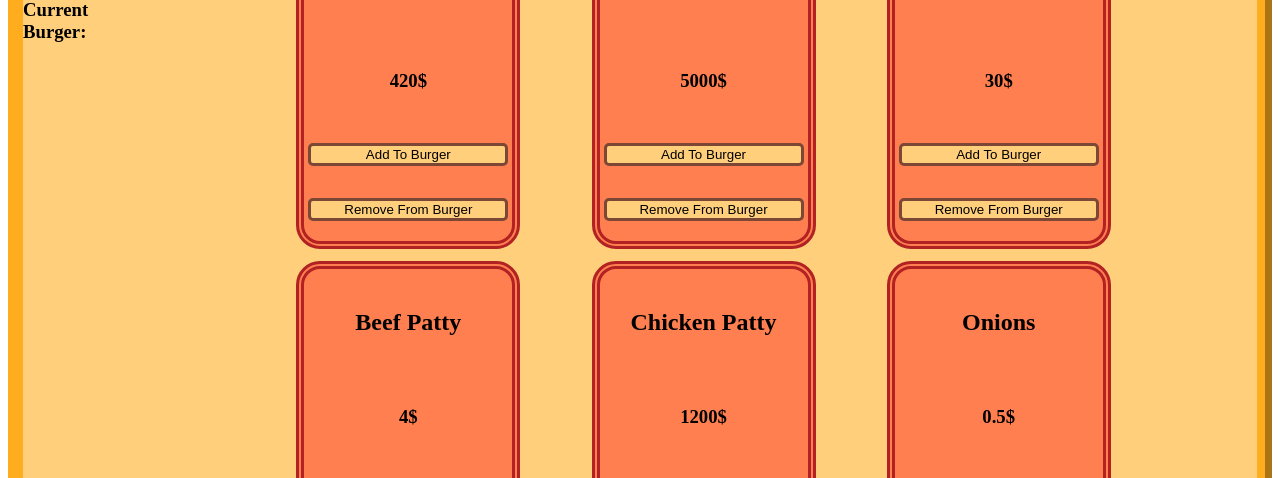
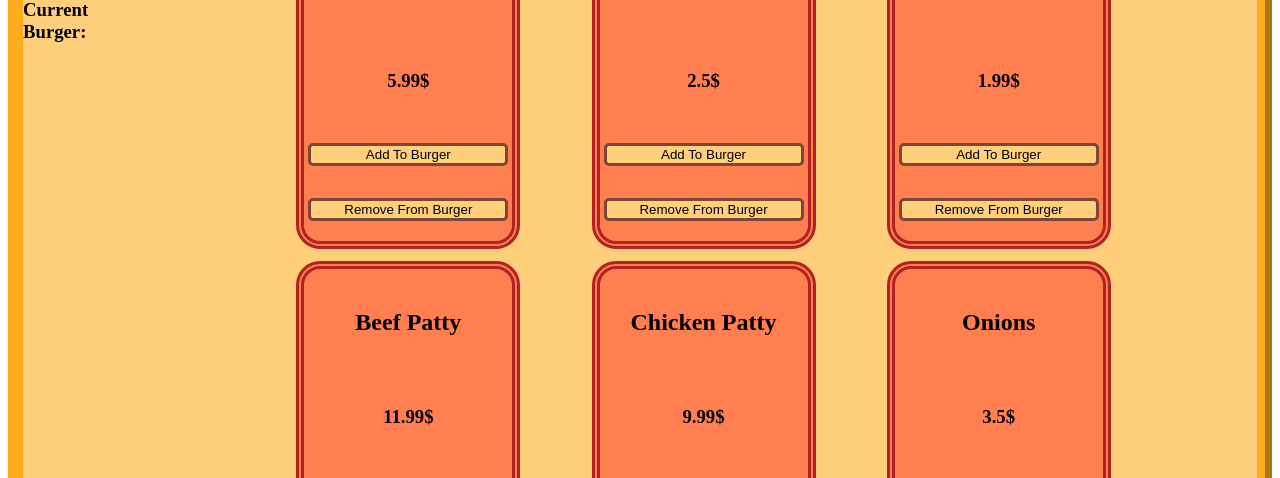
Before and after one commit to staten-island-tech/vue-reactivity-project-Boycool3, a Vue app in the folder app/: page / in a window 1280 px wide. Shown: the part 178-656 px from the top of the page. Built offline with nearby package versions, Linux system fonts and the light colour scheme.

Commit message:
Accurate price counter now yay

```diff
--- a/app/src/components/BurgerCard.vue
+++ b/app/src/components/BurgerCard.vue
@@ -1,14 +1,14 @@
 <template>
     <div class="burgercard">
-        <h2>{{burger.name}}</h2>
-        <h3>{{burger.price}}$</h3>
+        <h2>{{bun.name}}</h2>
+        <h3>{{bun.price}}$</h3>
         <slot></slot>
     </div>
 </template>
 
 <script setup>
 defineProps({
-    burger:{
+    bun:{
         type: Object,
         required: true
     }
--- a/app/src/views/BurgerMaker.vue
+++ b/app/src/views/BurgerMaker.vue
@@ -1,7 +1,7 @@
 <template>
   <div class="SOMANYDIVSAAAA">
     <div class="burgerwindow">
-      <h1>Current Price: {{burgerprice}}$</h1>
+      <h1>Current Price: {{ Math.round(burgerprice) }}$</h1>
       <h3>Current Burger:</h3>
     </div>
   <div class="thing">
@@ -14,8 +14,8 @@
     </div>
     <h1>Burger Buns</h1>
     <div class="container">
-      <BurgerCard v-for="burger in burgers" :key="burger.name" :burger="burger">
-        <button @click="Add(burger)">Use in Burger</button>
+      <BurgerCard v-for="bun in buns" :key="bun.name" :bun="bun">
+        <button @click="Add(bun)">Use in Burger</button>
       </BurgerCard>
     </div>
   </div>
@@ -27,36 +27,36 @@ import { ref } from 'vue'
 import ToppingCard from '@/components/ToppingCard.vue'
 import BurgerCard from '@/components/BurgerCard.vue'
 const toppings = ref([
-  { name: 'Tomatoes', price: 420 },
-  { name: 'Lettuce', price: 5000 },
-  { name: 'Cheese', price: 30 },
-  { name: 'Beef Patty', price: 4 },
-  { name: 'Chicken Patty', price: 1200 },
-  { name: 'Onions', price: 0.5 },
-  { name: 'Pickle(Singular)', price: 1e308 },
-  { name: 'Eggs', price: 3 },
-  { name: 'Bacon', price: 0.2 },
-  { name: 'Chicken Cuts', price: 300 },
+  { name: 'Tomatoes', price: 5.99 },
+  { name: 'Lettuce', price: 2.50 },
+  { name: 'Cheese', price: 1.99 },
+  { name: 'Beef Patty', price: 11.99 },
+  { name: 'Chicken Patty', price: 9.99 },
+  { name: 'Onions', price: 3.50 },
+  { name: 'Pickle(Singular)', price: 29999.99 },
+  { name: 'Eggs', price: 3.99 },
+  { name: 'Bacon', price: 6.50 },
+  { name: 'Chicken Cuts', price: 9.35 },
 ])
-const burgers = ref([
+const buns = ref([
   { name: 'Basic Bun', price: 10.00 },
   { name: 'Pretzel Bun', price: 10.00 },
   { name: 'Egg Bun', price: 10.00 },
   { name: 'Ink Bun', price: 10.00 },
 ])
-let burgerprice = 10;
+const burgerprice = ref(10);
 function Add(topping){
-  burgerprice = burgerprice + topping.price
-  if(burgerprice > 1e308){
-    burgerprice = 1e308
+  burgerprice.value = burgerprice.value + topping.price
+}
+function Nvm(topping){
+  burgerprice.value = burgerprice.value - topping.price
+  if(burgerprice.value < 10){
+    burgerprice.value = 10
   }
 }
-function Nvm(topping){
-  burgerprice = burgerprice - topping.price
-  if(burgerprice < 10){
-    burgerprice = 10
-  }
-}
+const Burger = ref({
+
+})
 </script>
 
 <style scoped>
@@ -123,5 +123,6 @@ button{
   border: 3px rgb(124, 71, 52) solid;
   border-radius: 5px;
   background-color: rgb(255, 207, 124);
+  cursor:pointer;
 }
 </style>
```
